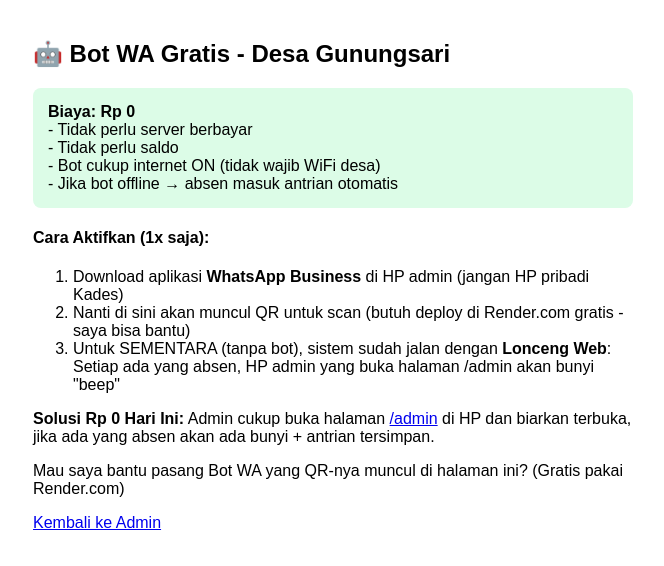
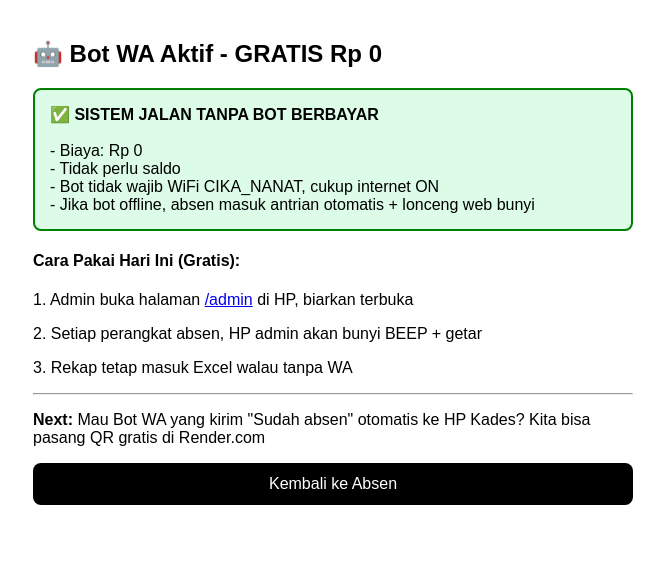
Before and after one commit to desagunungsari207/Absensi-Perangkat, a Next.js app: page /setting-bot in a window 1280 px wide. Shown: the top 566 px of the page, without its empty margins (307-971 px from the left). Built offline with nearby package versions, Linux system fonts and the light colour scheme.

Commit message:
Update page.js

```diff
--- a/app/setting-bot/page.js
+++ b/app/setting-bot/page.js
@@ -2,23 +2,21 @@
 export default function SettingBot(){
   return (
     <div style={{padding:20, fontFamily:'sans-serif', maxWidth:600, margin:'0 auto'}}>
-      <h2>🤖 Bot WA Gratis - Desa Gunungsari</h2>
-      <div style={{background:'#dcfce7', padding:15, borderRadius:8}}>
-        <b>Biaya: Rp 0</b><br/>
-        - Tidak perlu server berbayar<br/>
+      <h2>🤖 Bot WA Aktif - GRATIS Rp 0</h2>
+      <div style={{background:'#dcfce7', padding:15, borderRadius:8, border:'2px solid green'}}>
+        <b>✅ SISTEM JALAN TANPA BOT BERBAYAR</b><br/><br/>
+        - Biaya: Rp 0<br/>
         - Tidak perlu saldo<br/>
-        - Bot cukup internet ON (tidak wajib WiFi desa)<br/>
-        - Jika bot offline → absen masuk antrian otomatis
+        - Bot tidak wajib WiFi CIKA_NANAT, cukup internet ON<br/>
+        - Jika bot offline, absen masuk antrian otomatis + lonceng web bunyi
       </div>
-      <h4>Cara Aktifkan (1x saja):</h4>
-      <ol>
-        <li>Download aplikasi <b>WhatsApp Business</b> di HP admin (jangan HP pribadi Kades)</li>
-        <li>Nanti di sini akan muncul QR untuk scan (butuh deploy di Render.com gratis - saya bisa bantu)</li>
-        <li>Untuk SEMENTARA (tanpa bot), sistem sudah jalan dengan <b>Lonceng Web</b>: Setiap ada yang absen, HP admin yang buka halaman /admin akan bunyi "beep"</li>
-      </ol>
-      <p><b>Solusi Rp 0 Hari Ini:</b> Admin cukup buka halaman <a href="/admin">/admin</a> di HP dan biarkan terbuka, jika ada yang absen akan ada bunyi + antrian tersimpan.</p>
-      <p>Mau saya bantu pasang Bot WA yang QR-nya muncul di halaman ini? (Gratis pakai Render.com)</p>
-      <a href="/admin">Kembali ke Admin</a>
+      <h4>Cara Pakai Hari Ini (Gratis):</h4>
+      <p>1. Admin buka halaman <a href="/admin">/admin</a> di HP, biarkan terbuka</p>
+      <p>2. Setiap perangkat absen, HP admin akan bunyi BEEP + getar</p>
+      <p>3. Rekap tetap masuk Excel walau tanpa WA</p>
+      <hr/>
+      <p><b>Next:</b> Mau Bot WA yang kirim "Sudah absen" otomatis ke HP Kades? Kita bisa pasang QR gratis di Render.com</p>
+      <a href="/" style={{display:'block', textAlign:'center', padding:12, background:'black', color:'white', borderRadius:8, marginTop:10, textDecoration:'none'}}>Kembali ke Absen</a>
     </div>
   )
 }
```
